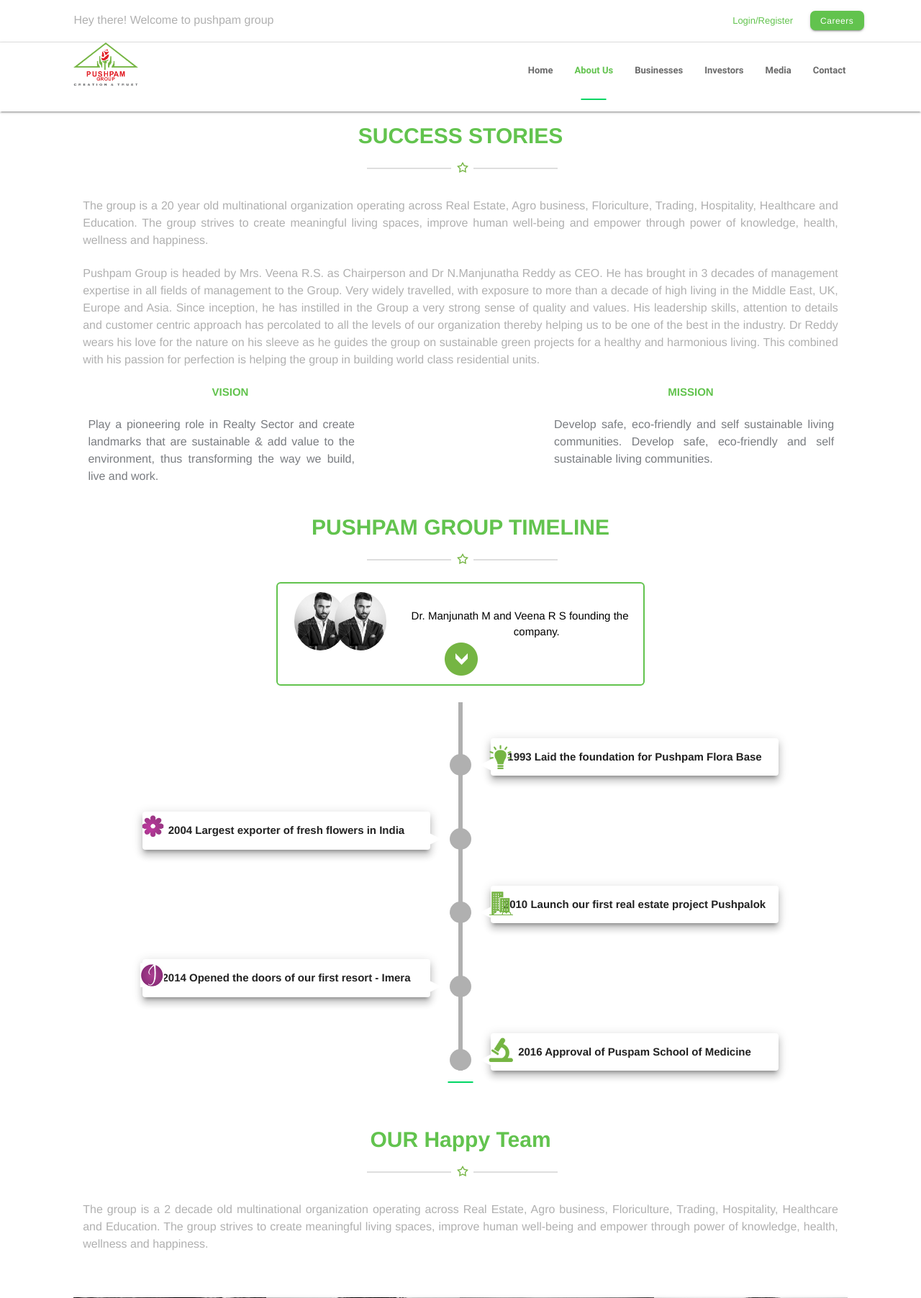
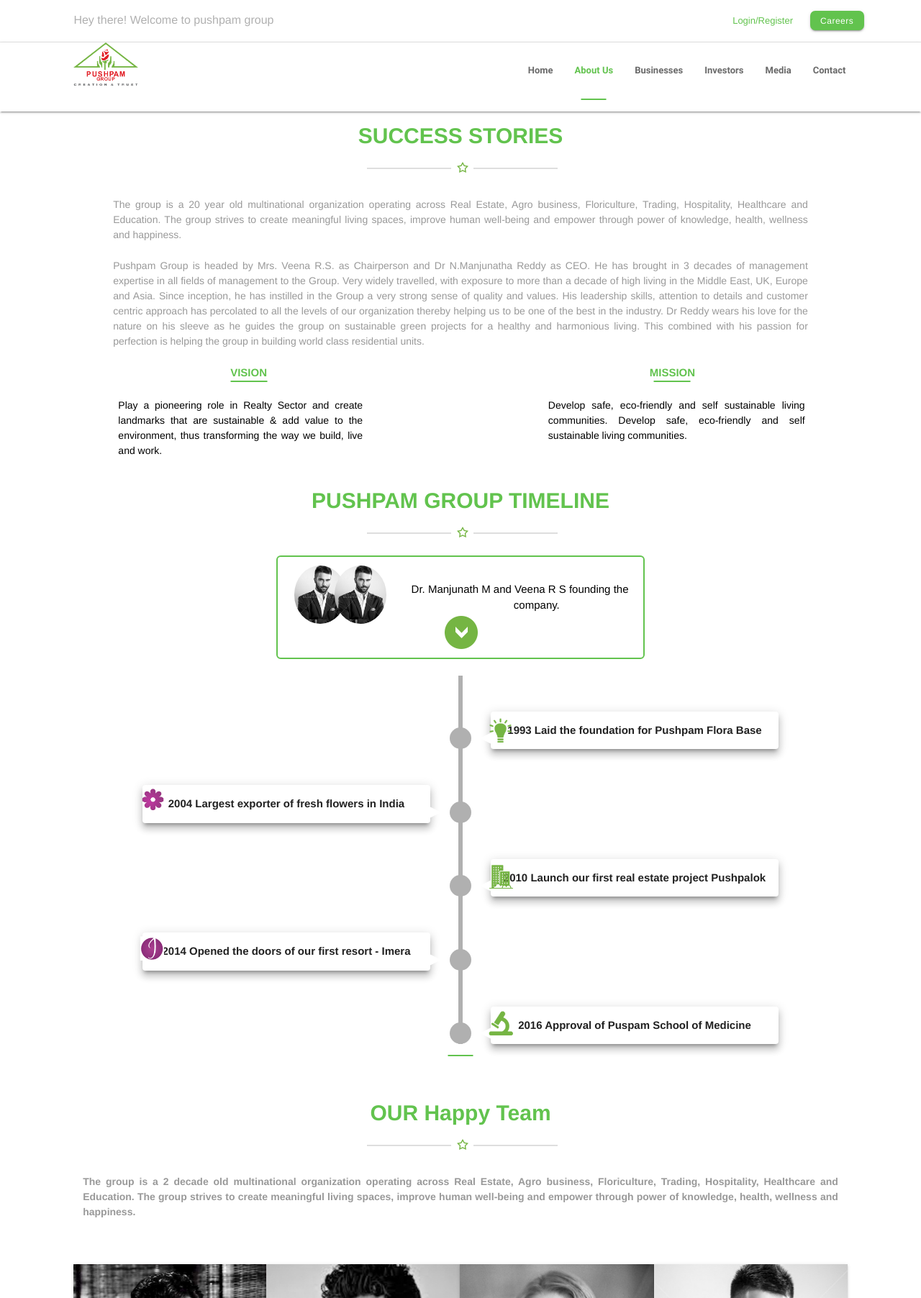
Before and after one commit to roopkantaPHP/pushpam_group, a CodeIgniter app: page /about_us.html in a window 1280 px wide. Shown: the top 1804 px of the page at 72% size. Run offline with CodeIgniter, Linux system fonts and the light colour scheme; some libraries are stand-ins or nearby versions.

Commit message:
aboutus design before timeline

```diff
--- a/application/views/business/aboutus.php
+++ b/application/views/business/aboutus.php
@@ -1,15 +1,15 @@
 
     <body>
-      <div class="icon-block center">
+      <div class="icon-block center aboutus">
         <h4 class="pushpam_text_green heading_font"><b>SUCCESS STORIES</b></h4>
         <img class ="grey lighten-3 " src="assets/images/main/underline.png" alt=""></img>
         <div class="para1_aboutus">
-          <p class="light team_font_size mobile_margin business_icon_text">
+          <p class="light team_font_size mobile_margin">
           The group is a 20 year old multinational organization operating across Real Estate, Agro business, Floriculture, Trading, Hospitality, Healthcare and Education. The group strives to create meaningful living spaces, improve human well-being and empower through power of knowledge, health, wellness and happiness.
         </p>
         </div>
         <div  class="para1_aboutus">
-        <p class="light team_font_size mobile_margin business_icon_text">
+        <p class="light team_font_size mobile_margin">
           Pushpam Group is headed by Mrs. Veena R.S. as Chairperson and Dr N.Manjunatha Reddy as CEO. He has brought in 3 decades of management expertise in all fields of management to the Group. Very widely travelled, with exposure to more than a decade of high living in the Middle East, UK, Europe and Asia.
           Since inception, he has instilled in the Group a very strong sense of quality and values. His leadership skills, attention to details and customer centric approach has percolated to all the levels of our organization thereby helping us to be one of the best in the industry. Dr Reddy wears his love for the nature on his sleeve as he guides the group on sustainable green projects for a healthy and harmonious living. This combined with his passion for perfection is helping the group in building world class residential units.
         </p>
@@ -19,9 +19,10 @@
             <div class="icon-block center">
               <span class="pushpam_text_green">
                 <b>VISION</b>
+                <div class=" small-title-aboutus small-title text-center company__offices-title"></div>
               </span>
               <div class="para1_aboutus vision">
-                <p class="light team_font_size mobile_margin ">
+                <p class="light team_font_size mobile_margin pushpam_black_font">
                 Play a pioneering role in Realty Sector and create landmarks that are sustainable & add value to the environment, thus transforming the way we build, live and work.
               </p>
               </div>
@@ -31,9 +32,10 @@
             <div class="icon-block center">
               <span class="pushpam_text_green">
                 <b> MISSION</b>
+                <div class=" small-title-aboutus small-title text-center company__offices-title"></div>
               </span>
               <div class="para1_aboutus mision">
-                <p class="light team_font_size mobile_margin">
+                <p class="light team_font_size mobile_margin pushpam_black_font">
                   Develop safe, eco-friendly and self sustainable living communities.
                   Develop safe, eco-friendly and self sustainable living communities.
 
--- a/application/views/pages/homepage.php
+++ b/application/views/pages/homepage.php
@@ -85,7 +85,7 @@
         <img class ="grey lighten-3 icon_underline" src="assets/images/main/underline.png" alt=""></img>
         </div>
       </div>
-      <p class="light team_font_size mobile_margin business_icon_text">
+      <p class="light team_font_size mobile_margin">
        Dummy content  perspiciatis unde omnis iste natus error sit voluptatem accusantium doloremque
        laudantium, totam aperiam, eaque ipsa quae ab illo inventore.Dummy content  perspiciatis unde omnis iste natus error sit voluptatem accusantium doloremque
            laudantium, totam aperiam, eaque ipsa quae ab illo inventore.Dummy content  perspiciatis unde omnis iste natus error sit voluptatem accusantium doloremque
--- a/application/views/template/footer.php
+++ b/application/views/template/footer.php
@@ -19,7 +19,8 @@
           </ul>
         </div>
         <div class="col l4 m4 s12">
-          <h5> <b> Menu </b></h5>
+          <h5> <b> Menu </b> <div class="small-title-footer text-center company__offices-title">
+           </div></h5>
           <ul>
             <li><label><a href="<?php echo base_url(); ?>" class="pushpam_text_green">Home</a></label></li>
             <li><label><a href="<?php echo base_url("about_us.html"); ?>" class="pushpam_text_green">About Us</a></label></li>
@@ -31,7 +32,8 @@
           </ul>
         </div>
         <div class="col l4 m4 s12">
-          <h5> <b> Locations </b></h5>
+          <h5> <b> Locations </b>  <div class=" small-title-footer small-title text-center company__offices-title">
+           </div></h5>
           <ul>
             <li><label>India</label></li>
             <li><label>USA</label></li>
@@ -47,6 +49,7 @@
   $(document).ready(function(){
       $('.parallax').parallax();
       $('ul.tabs').tabs('select_tab', 'tab_id');
+      $('.slider').slider();
 
 
   });
--- a/assets/css/business/chrome.css
+++ b/assets/css/business/chrome.css
@@ -17,8 +17,9 @@
     height: 18%;
   }
   .team_font_size{
-    font-size: 16px;
+    font-size: 14px;
     word-wrap: break-word;
+    color: #999;
     text-align: justify !important;
   }
   .founder_chrome_big{
--- a/assets/css/business/common.css
+++ b/assets/css/business/common.css
@@ -1,6 +1,9 @@
 
   body{
     font-family: AvertaStd-Regular,"Helvetica Neue",Helvetica,Arial,sans-serif;
+  }
+  .pushpam_black_font{
+    color:black !important;
   }
 
   @media only screen{
@@ -399,8 +402,9 @@ margin-bottom: 48px;
   /*margin: 30px auto;*/
 }
 .business_icon_text{
-  font-size: 18px;
-  color: #B0B0B0;
+  font-size: 14px;
+  color: #999;
+  font-weight: 600;
 }
 .tile-sections__link-subtitle {
   margin-bottom: 0;
@@ -506,7 +510,7 @@ margin-bottom: 48px;
 .icon_underline{
   margin-top: -17px;
 }
-.btn-labs--arrow::after, .hs-form .hs-form-field .input:after, .small-title::after {
+.btn-labs--arrow::after, .hs-form .hs-form-field .input:after, .small-title::after, .small-title-footer::after{
     content: '';
 }
 .small-title::after {
@@ -515,7 +519,32 @@ margin-bottom: 48px;
     bottom: 0;
     position: relative;
     display: inherit;
-    border: 1px solid #00d664;
+    border: 1px solid  #62c34e;
     width: 35px;
     transform: translateX(-50%);
 }
+.small-title-footer::after {
+  top: 8px;
+  left: 6%;
+  bottom: 0;
+  position: relative;
+  display: inherit;
+  border: 1px solid  #62c34e;
+  width: 35px;
+  transform: translateX(-50%);
+}
+.aboutus{
+  padding-left: 4%;
+  padding-right: 4%;
+}
+.small-title-aboutus::after{
+/*top: -138px;*/
+left: 50%;
+bottom: 0;
+position: relative;
+display: inherit;
+border: 1px solid #62c34e;
+width: 9%;
+transform: translateX(-50%);
+}
+}
```
